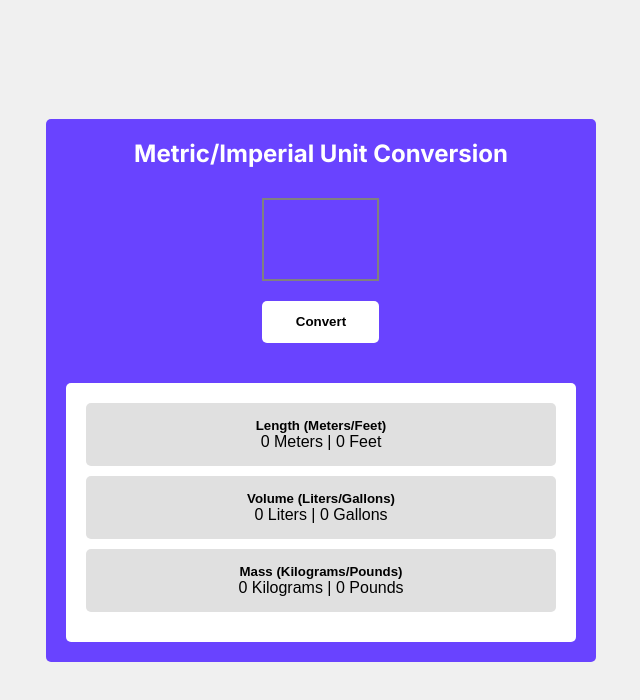
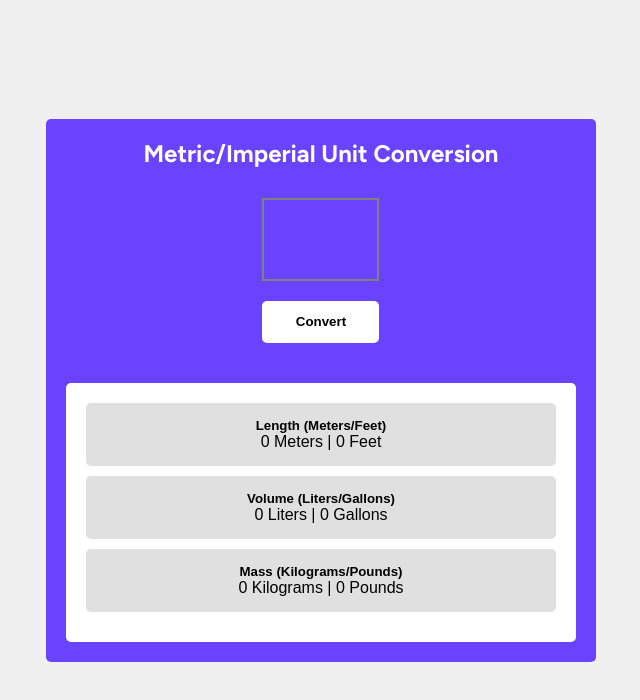
Before and after one commit to bhp005/Unit-coversion, a plain HTML site: page index.html in a window 1280 px wide. Shown: the whole page, without its empty margins (319-959 px from the left). Drawn offline with Linux system fonts and the light colour scheme.

Commit message:
index.css

```diff
--- a/index.css
+++ b/index.css
@@ -28,7 +28,7 @@ body {
     display: flex;
     flex-direction: column;
     align-items: center;
-    font-family: 'inter', sans-serif;
+    font-family: 'Figtree', sans-serif;
 }
 
 .card-header{
```
